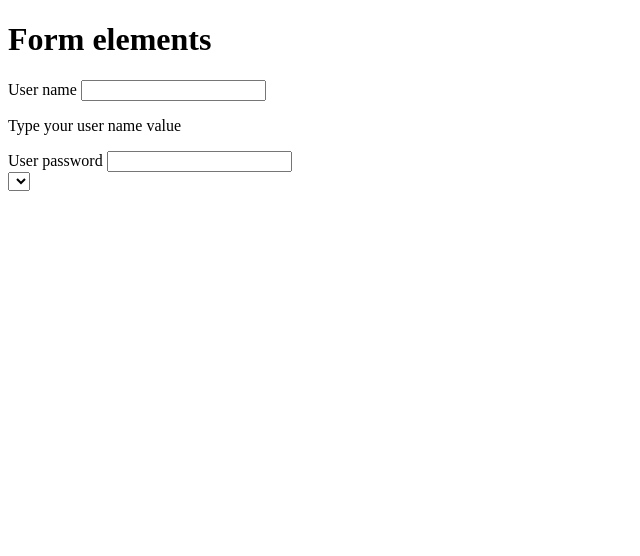
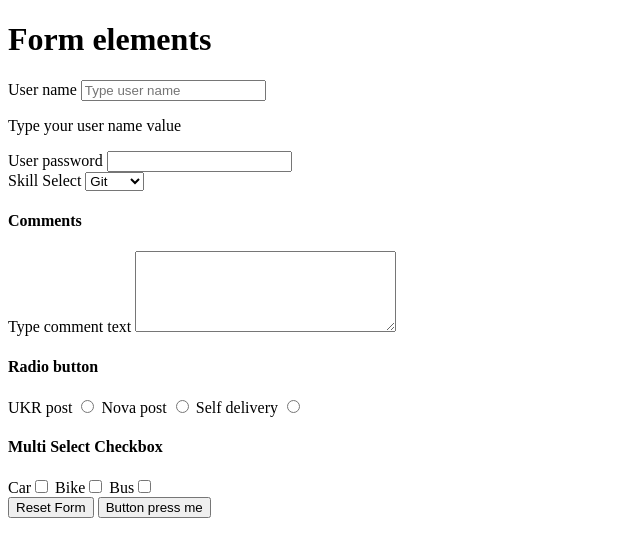
Before and after one commit to MarynaDidorenko/FE-28-05-2025, a plain HTML site: page 03/index.html in a window 1280 px wide. Shown: the whole page, without its empty margins (0-640 px from the left). Drawn offline with Linux system fonts and the light colour scheme.

Commit message:
Update index.html

```diff
--- a/03/index.html
+++ b/03/index.html
@@ -9,22 +9,45 @@
     <form>
         <div>
             <label for="username"> User name </label>
-            <input type="text" id="username" />
+            <input placeholder="Type user name" type="text" id="username" />
             <p>Type your user name value</p>
         </div>
         <div>
              <label for="userpassword"> User password </label>
-            <input type="password" id="userpassword" />
+            <input  type="password" id="userpassword" />
         </div>
         <div>
-            <label for=""></label>
-            <select name="" id="">
-                <option value=""></option>
-                <option value=""></option>
-                <option value=""></option>
-                <option value=""></option>
+            <label for="skill">Skill Select</label>
+            <select name="skill" id="">
+                <option value="01">Git</option>
+                <option value="02">HTML</option>
+                <option disabled value="03">CSS</option>
+                <option disabled value="04">JS</option>
             </select>
         </div>
+
+        <h4>Comments</h4>
+        <label for="coment">Type comment text</label>
+            <textarea cols="30" rows="5" id="coment"></textarea>
+
+        <h4>Radio button</h4>
+        <label for="ukrpost">UKR post</label>
+        <input type="radio" name="delivery" id="ukrpost">
+        <label for="novapost">Nova post</label>
+        <input type="radio" name="delivery" id="novapost">
+         <label for="selfdelivery">Self delivery</label>
+        <input type="radio" name="delivery" id="selfdelivery">
+
+        <h4>Multi Select Checkbox</h4>
+        <div>
+            <label for="car">Car</label><input type="checkbox" name="vehical1" id="car">
+            <label for="bike">Bike</label><input type="checkbox" name="vehical2" id="bike">
+            <label for="bus">Bus</label><input type="checkbox" name="vehical3" id="bus">
+        </div>
+
+        <input type="reset" value="Reset Form" />
+
+        <button>Button press me</button>
     </form>
 </body>
 </html>
```
